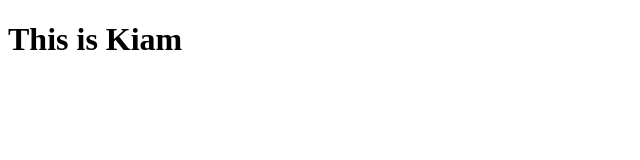
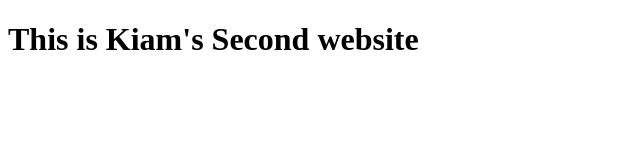
Before and after one commit to devKiam/second, a plain HTML site: page index.html in a window 1280 px wide. Shown: the whole page, without its empty margins (0-640 px from the left). Drawn offline with Linux system fonts and the light colour scheme.

Commit message:
Update index.html

```diff
--- a/index.html
+++ b/index.html
@@ -6,7 +6,7 @@
     <link rel="icon" href="icon.png" type="img/jpg">
 </head>
 <body>
-    <h1>This is Kiam</h1>
+    <h1>This is Kiam's Second website</h1>
 
 </body>
 </html>
```
